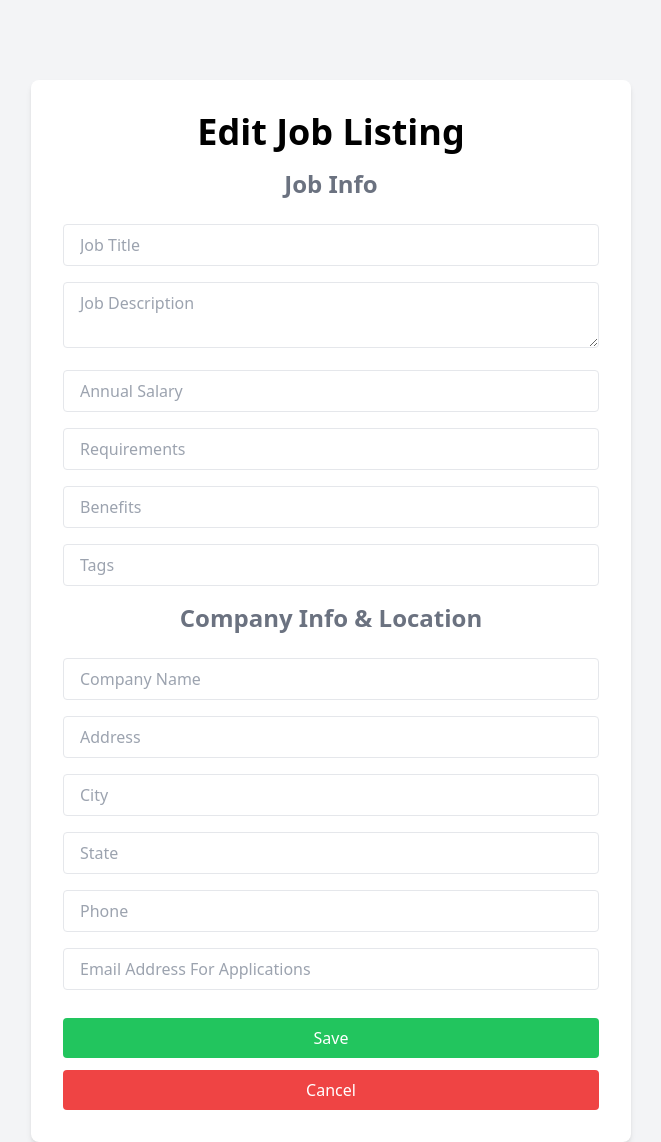
After one commit to NizarKhan0/learn-php, a PHP site: template source-1/php-mvc-project/App/views/listings/edit.view.php in a window 1280 px wide. The commit adds this page. Shown: the whole page, without its empty margins (309-970 px from the left). Run offline with PHP 8.4, Linux system fonts and the light colour scheme; the template is opened without the code that fills it, so the values that code supplies are empty.

Commit message:
update listing

```diff
--- /dev/null
+++ b/source-1/php-mvc-project/App/views/listings/edit.view.php
@@ -0,0 +1,95 @@
+<?php loadPartial('head'); ?>
+
+<?php loadPartial('navbar'); ?>
+
+<?php loadPartial('top-banner'); ?>
+
+<!-- Edit a Job Form Box -->
+<section class="flex justify-center items-center mt-20">
+    <div class="bg-white p-8 rounded-lg shadow-md w-full md:w-600 mx-6">
+        <h2 class="text-4xl text-center font-bold mb-4">Edit Job Listing</h2>
+        <form method="POST" action="/listings/<?php echo $listing->id ?>">
+            <input type="hidden" name="_method" value="PUT">
+            <h2 class="text-2xl font-bold mb-6 text-center text-gray-500">
+                Job Info
+            </h2>
+
+            <div class="mb-4">
+                <input type="text" name="title" placeholder="Job Title"
+                    class="w-full px-4 py-2 border rounded focus:outline-none"
+                    value="<?php echo $listing->title ?? '' ?>" />
+                <!-- utk keep old value kalau salah pun dia tak refresh mcam laravel -->
+            </div>
+            <div class="mb-4">
+                <textarea name="description" placeholder="Job Description"
+                    class="w-full px-4 py-2 border rounded focus:outline-none"><?php echo $listing->description ?? '' ?></textarea>
+            </div>
+            <div class="mb-4">
+                <input type="text" name="salary" placeholder="Annual Salary"
+                    class="w-full px-4 py-2 border rounded focus:outline-none"
+                    value="<?php echo $listing->salary ?? '' ?>" />
+            </div>
+            <div class="mb-4">
+                <input type="text" name="requirements" placeholder="Requirements"
+                    class="w-full px-4 py-2 border rounded focus:outline-none"
+                    value="<?php echo $listing->requirements ?? '' ?>" />
+            </div>
+            <div class="mb-4">
+                <input type="text" name="benefits" placeholder="Benefits"
+                    class="w-full px-4 py-2 border rounded focus:outline-none"
+                    value="<?php echo $listing->benefits ?? '' ?>" />
+            </div>
+            <div class="mb-4">
+                <input type="text" name="tags" placeholder="Tags"
+                    class="w-full px-4 py-2 border rounded focus:outline-none"
+                    value="<?php echo $listing->tags ?? '' ?>" />
+            </div>
+            <h2 class="text-2xl font-bold mb-6 text-center text-gray-500">
+                Company Info & Location
+            </h2>
+            <div class="mb-4">
+                <input type="text" name="company" placeholder="Company Name"
+                    class="w-full px-4 py-2 border rounded focus:outline-none"
+                    value="<?php echo $listing->company ?? '' ?>" />
+            </div>
+            <div class="mb-4">
+                <input type="text" name="address" placeholder="Address"
+                    class="w-full px-4 py-2 border rounded focus:outline-none"
+                    value="<?php echo $listing->address ?? '' ?>" />
+            </div>
+            <div class="mb-4">
+                <input type="text" name="city" placeholder="City"
+                    class="w-full px-4 py-2 border rounded focus:outline-none"
+                    value="<?php echo $listing->city ?? '' ?>" />
+            </div>
+            <div class="mb-4">
+                <input type="text" name="state" placeholder="State"
+                    class="w-full px-4 py-2 border rounded focus:outline-none"
+                    value="<?php echo $listing->state ?? '' ?>" />
+            </div>
+            <div class="mb-4">
+                <input type="text" name="phone" placeholder="Phone"
+                    class="w-full px-4 py-2 border rounded focus:outline-none"
+                    value="<?php echo $listing->phone ?? '' ?>" />
+            </div>
+            <div class="mb-4">
+                <input type="email" name="email" placeholder="Email Address For Applications"
+                    class="w-full px-4 py-2 border rounded focus:outline-none"
+                    value="<?php echo $listing->email ?? '' ?>" />
+            </div>
+            <button class="w-full bg-green-500 hover:bg-green-600 text-white px-4 py-2 my-3 rounded focus:outline-none">
+                Save
+            </button>
+            <a href="/listings/<?php echo $listing->id ?>"
+                class="block text-center w-full bg-red-500 hover:bg-red-600 text-white px-4 py-2 rounded focus:outline-none">
+                Cancel
+            </a>
+        </form>
+    </div>
+</section>
+
+
+
+<?php loadPartial('bottom-banner'); ?>
+
+<?php loadPartial('footer'); ?>
--- a/source-1/php-mvc-project/routes.php
+++ b/source-1/php-mvc-project/routes.php
@@ -6,8 +6,12 @@ $router->get('/', 'HomeController@index');
 //Job Listings
 $router->get('/listings', 'ListingController@index');
 $router->get('/listings/create', 'ListingController@create');
+$router->get('/listings/edit/{id}', 'ListingController@edit');
 $router->get('/listings/{id}', 'ListingController@show');
+
+
 $router->post('/listings', 'ListingController@store');
+$router->put('/listings/{id}', 'ListingController@update');
 $router->delete('/listings/{id}', 'ListingController@destroy');
 
 ?>
```
Also changed, not shown: source-1/php-mvc-project/App/controllers/ListingController.php (+137 -1 lines), source-1/php-mvc-project/App/views/listings/show.view.php (+6 -1 lines).
